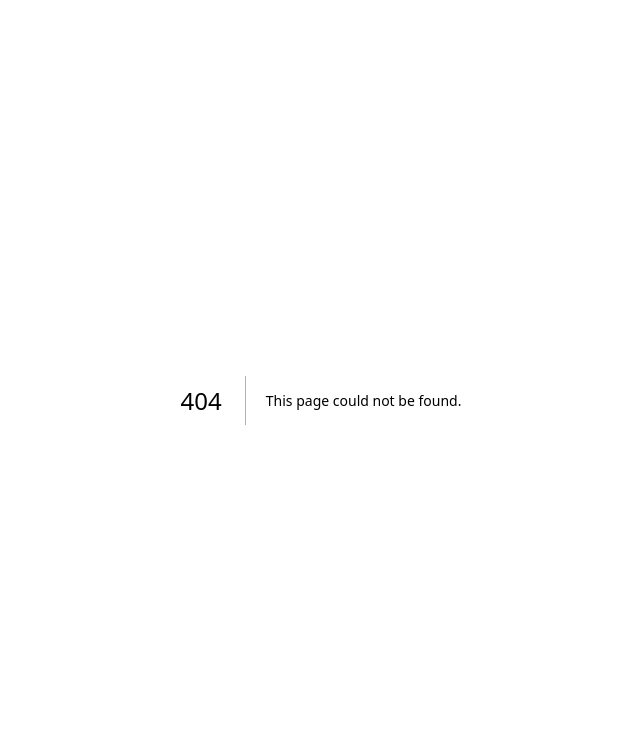
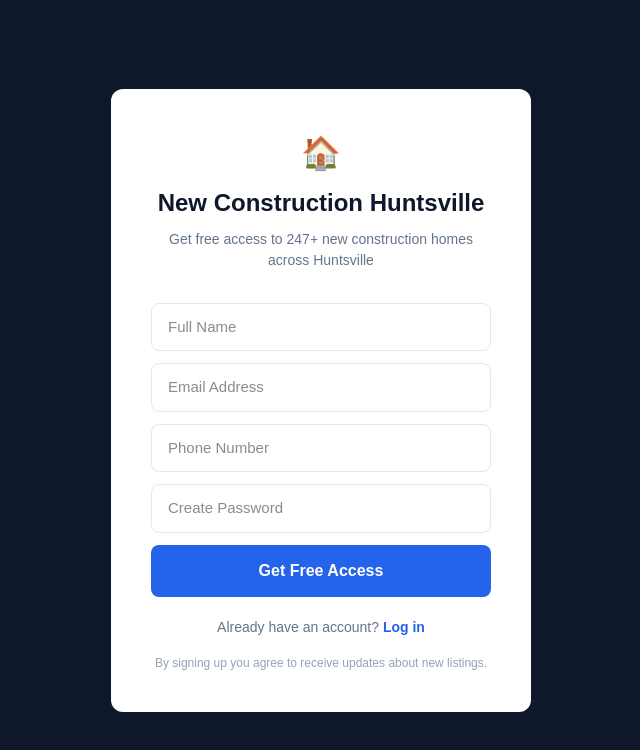
Before and after one commit to brookie-re/new-construction-hub, a Next.js app: page /signup in a window 1280 px wide. Before the commit this address had no page. Shown: the top 750 px of the page, without its empty margins (319-959 px from the left). Built offline with nearby package versions, Linux system fonts and the light colour scheme; no server answers.

Commit message:
add auth gate, signup and login pages

```diff
--- /dev/null
+++ b/app/login/page.tsx
@@ -0,0 +1,78 @@
+'use client'
+import React, { useState } from 'react'
+import { supabase } from '@/lib/supabase'
+
+export default function Login() {
+  const [email, setEmail] = useState('')
+  const [password, setPassword] = useState('')
+  const [loading, setLoading] = useState(false)
+  const [error, setError] = useState('')
+
+  async function handleLogin() {
+    setLoading(true)
+    setError('')
+
+    const { error: authError } = await supabase.auth.signInWithPassword({ email, password })
+
+    if (authError) {
+      setError(authError.message)
+      setLoading(false)
+      return
+    }
+
+    window.location.href = '/'
+  }
+
+  return (
+    <main style={{ minHeight: '100vh', background: '#0f172a', display: 'flex', alignItems: 'center', justifyContent: 'center', padding: '20px' }}>
+      <div style={{ background: 'white', borderRadius: '12px', padding: '40px', width: '100%', maxWidth: '420px' }}>
+        <div style={{ textAlign: 'center', marginBottom: '32px' }}>
+          <div style={{ fontSize: '32px', marginBottom: '8px' }}>🏠</div>
+          <h1 style={{ margin: '0 0 8px', fontSize: '24px', fontWeight: 'bold', color: '#0f172a' }}>Welcome Back</h1>
+          <p style={{ margin: 0, color: '#64748b', fontSize: '14px' }}>Log in to access new construction listings</p>
+        </div>
+
+        {error && (
+          <div style={{ background: '#fef2f2', border: '1px solid #fecaca', borderRadius: '8px', padding: '12px', marginBottom: '16px', color: '#dc2626', fontSize: '14px' }}>
+            {error}
+          </div>
+        )}
+
+        <div style={{ display: 'flex', flexDirection: 'column', gap: '12px' }}>
+          <input
+            placeholder="Email Address"
+            type="email"
+            value={email}
+            onChange={e => setEmail(e.target.value)}
+            style={inputStyle}
+          />
+          <input
+            placeholder="Password"
+            type="password"
+            value={password}
+            onChange={e => setPassword(e.target.value)}
+            style={inputStyle}
+          />
+          <button
+            onClick={handleLogin}
+            disabled={loading}
+            style={{ background: '#2563eb', color: 'white', border: 'none', borderRadius: '8px', padding: '14px', fontSize: '16px', fontWeight: 'bold', cursor: loading ? 'not-allowed' : 'pointer', opacity: loading ? 0.7 : 1 }}
+          >
+            {loading ? 'Logging in...' : 'Log In'}
+          </button>
+        </div>
+
+        <p style={{ textAlign: 'center', marginTop: '20px', fontSize: '14px', color: '#64748b' }}>
+          Don&#39;t have an account?{' '}
+          <a href="/signup" style={{ color: '#2563eb', textDecoration: 'none', fontWeight: '600' }}>Sign up free</a>
+        </p>
+      </div>
+    </main>
+  )
+}
+
+const inputStyle: React.CSSProperties = {
+  padding: '12px 16px', borderRadius: '8px',
+  border: '1px solid #e2e8f0', fontSize: '15px',
+  outline: 'none', width: '100%', boxSizing: 'border-box',
+}
--- a/app/page.tsx
+++ b/app/page.tsx
@@ -83,6 +83,12 @@ export default function Home() {
     })
   }, [communities, activeCommunityIds, listings])
 
+  useEffect(() => {
+  supabase.auth.getSession().then(({ data: { session } }) => {
+    if (!session) window.location.href = '/signup'
+    })
+  }, [])
+
   function handleCardClick(listing: any) {
     setActiveListingId(listing.id)
     if (map.current && listing.communities?.longitude && listing.communities?.latitude) {
--- /dev/null
+++ b/app/signup/page.tsx
@@ -0,0 +1,104 @@
+'use client'
+import React, { useState } from 'react'
+import { supabase } from '@/lib/supabase'
+
+export default function SignUp() {
+  const [name, setName] = useState('')
+  const [email, setEmail] = useState('')
+  const [phone, setPhone] = useState('')
+  const [password, setPassword] = useState('')
+  const [loading, setLoading] = useState(false)
+  const [error, setError] = useState('')
+
+  async function handleSignUp() {
+    setLoading(true)
+    setError('')
+
+    const { data, error: authError } = await supabase.auth.signUp({
+      email,
+      password,
+      options: { data: { name, phone } }
+    })
+
+    if (authError) {
+      setError(authError.message)
+      setLoading(false)
+      return
+    }
+
+    // Save to leads table
+    await supabase.from('leads').insert({ name, email, phone })
+
+    window.location.href = '/'
+  }
+
+  return (
+    <main style={{ minHeight: '100vh', background: '#0f172a', display: 'flex', alignItems: 'center', justifyContent: 'center', padding: '20px' }}>
+      <div style={{ background: 'white', borderRadius: '12px', padding: '40px', width: '100%', maxWidth: '420px' }}>
+        <div style={{ textAlign: 'center', marginBottom: '32px' }}>
+          <div style={{ fontSize: '32px', marginBottom: '8px' }}>🏠</div>
+          <h1 style={{ margin: '0 0 8px', fontSize: '24px', fontWeight: 'bold', color: '#0f172a' }}>New Construction Huntsville</h1>
+          <p style={{ margin: 0, color: '#64748b', fontSize: '14px' }}>Get free access to 247+ new construction homes across Huntsville</p>
+        </div>
+
+        {error && (
+          <div style={{ background: '#fef2f2', border: '1px solid #fecaca', borderRadius: '8px', padding: '12px', marginBottom: '16px', color: '#dc2626', fontSize: '14px' }}>
+            {error}
+          </div>
+        )}
+
+        <div style={{ display: 'flex', flexDirection: 'column', gap: '12px' }}>
+          <input
+            placeholder="Full Name"
+            value={name}
+            onChange={e => setName(e.target.value)}
+            style={inputStyle}
+          />
+          <input
+            placeholder="Email Address"
+            type="email"
+            value={email}
+            onChange={e => setEmail(e.target.value)}
+            style={inputStyle}
+          />
+          <input
+            placeholder="Phone Number"
+            type="tel"
+            value={phone}
+            onChange={e => setPhone(e.target.value)}
+            style={inputStyle}
+          />
+          <input
+            placeholder="Create Password"
+            type="password"
+            value={password}
+            onChange={e => setPassword(e.target.value)}
+            style={inputStyle}
+          />
+          <button
+            onClick={handleSignUp}
+            disabled={loading}
+            style={{ background: '#2563eb', color: 'white', border: 'none', borderRadius: '8px', padding: '14px', fontSize: '16px', fontWeight: 'bold', cursor: loading ? 'not-allowed' : 'pointer', opacity: loading ? 0.7 : 1 }}
+          >
+            {loading ? 'Creating Account...' : 'Get Free Access'}
+          </button>
+        </div>
+
+        <p style={{ textAlign: 'center', marginTop: '20px', fontSize: '14px', color: '#64748b' }}>
+          Already have an account?{' '}
+          <a href="/login" style={{ color: '#2563eb', textDecoration: 'none', fontWeight: '600' }}>Log in</a>
+        </p>
+
+        <p style={{ textAlign: 'center', marginTop: '16px', fontSize: '12px', color: '#94a3b8' }}>
+          By signing up you agree to receive updates about new listings.
+        </p>
+      </div>
+    </main>
+  )
+}
+
+const inputStyle: React.CSSProperties = {
+  padding: '12px 16px', borderRadius: '8px',
+  border: '1px solid #e2e8f0', fontSize: '15px',
+  outline: 'none', width: '100%', boxSizing: 'border-box',
+}
--- a/package.json
+++ b/package.json
@@ -9,6 +9,7 @@
     "lint": "eslint"
   },
   "dependencies": {
+    "@supabase/auth-helpers-nextjs": "^0.15.0",
     "@supabase/supabase-js": "^2.98.0",
     "mapbox-gl": "^3.19.1",
     "next": "16.1.6",
```
Also changed, not shown: 1 other file (tests, documents, lock files or other folders).
